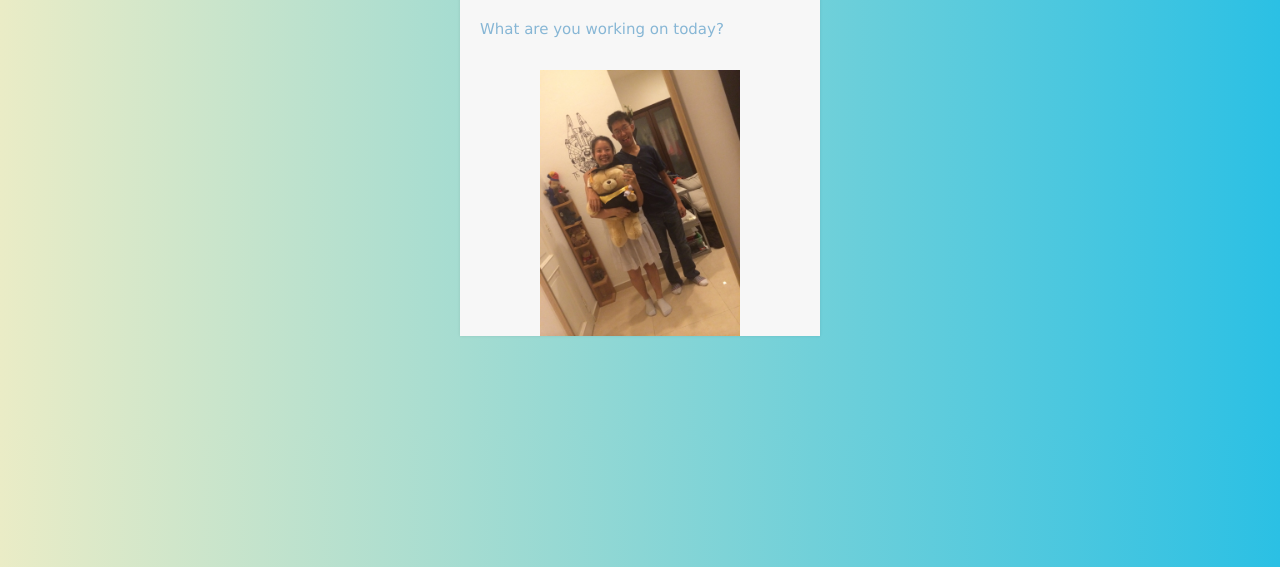
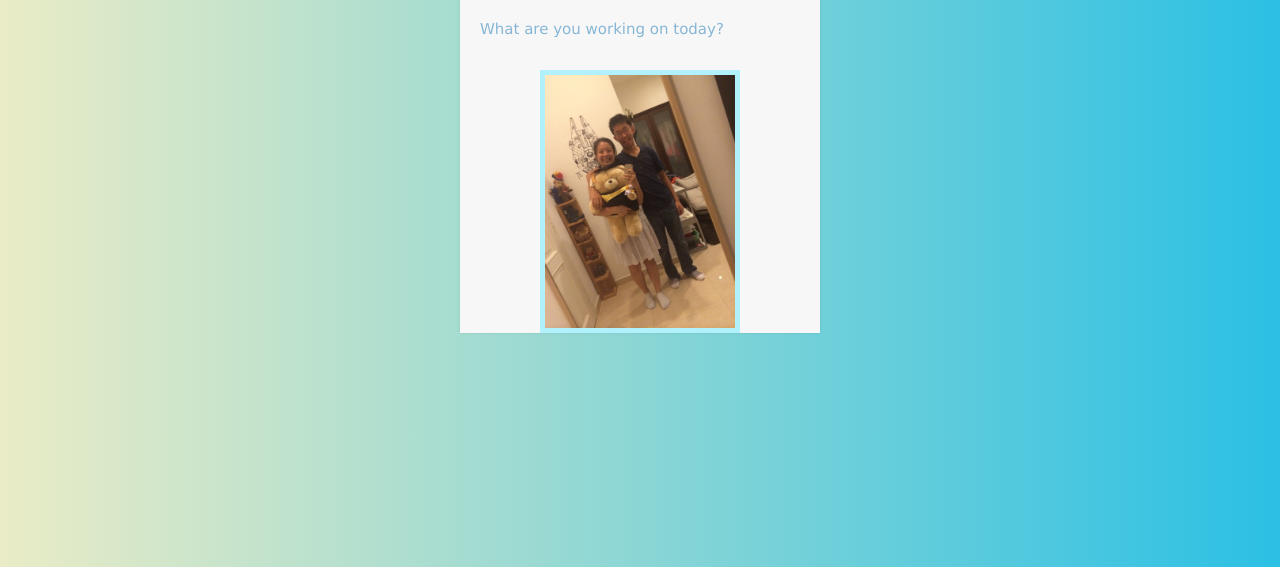
Before and after one commit to omarASC5/Todo-List-Project, a plain HTML site: page index.html in a window 1280 px wide. Shown: the part 233-800 px from the top of the page. Drawn offline with nearby package versions, Linux system fonts and the light colour scheme; no server answers.

Commit message:
added a baby blue border

```diff
--- a/assets/css/todos.css
+++ b/assets/css/todos.css
@@ -35,7 +35,7 @@ body {
 
 .mySlides {
 	display:none;
-	border: 5px mixed #b0f1fc;
+	border: 5px solid #b0f1fc;
 
 }
 
```
